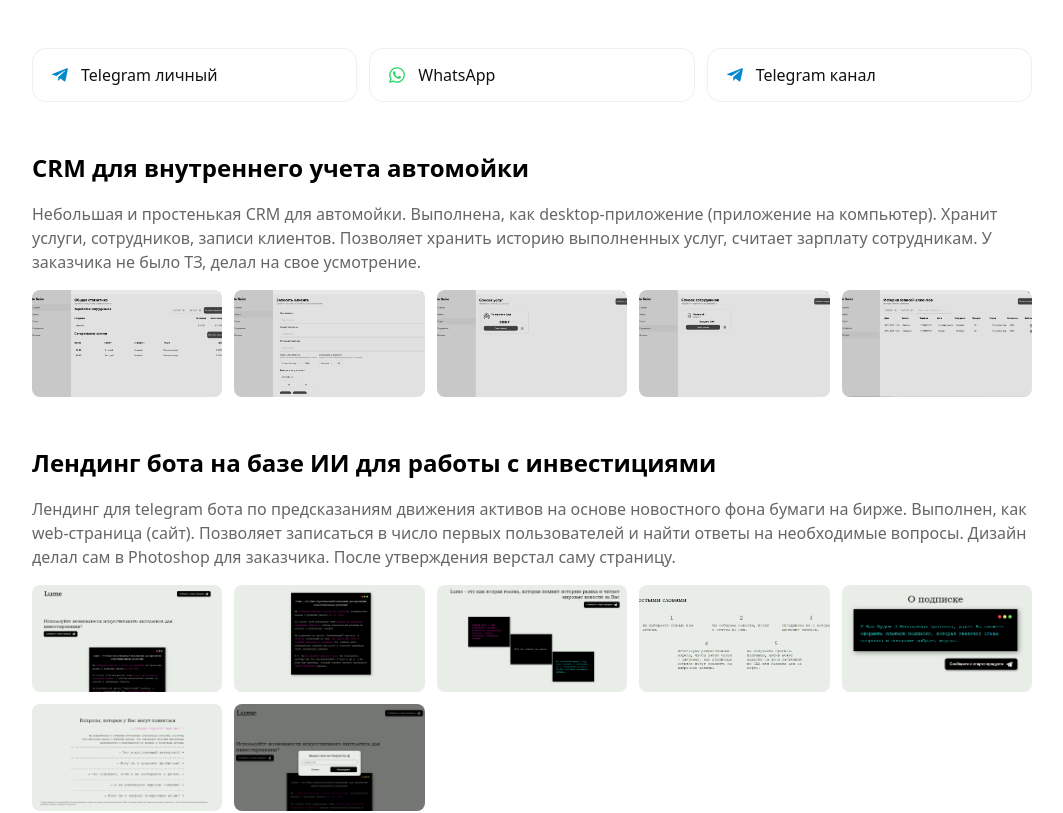
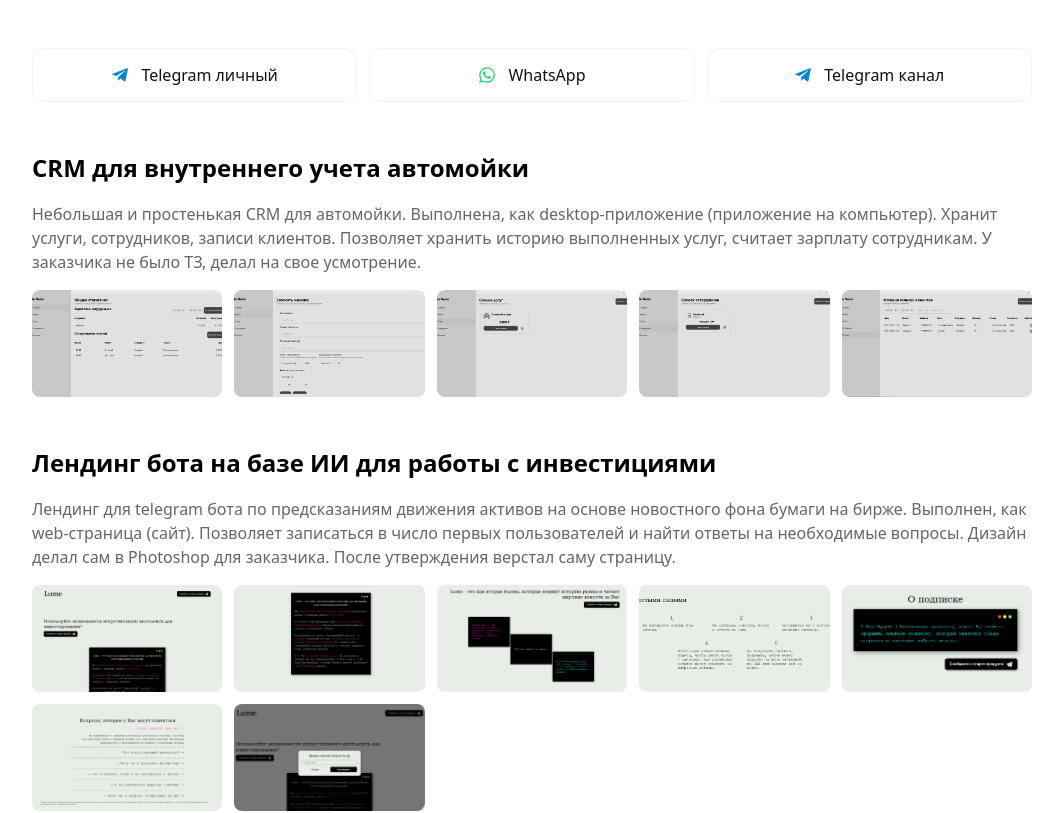
Before and after one commit to InVanSav/portfolio, a React (Vite) app: page / in a window 1280 px wide. Shown: the top 813 px of the page, without its empty margins (108-1171 px from the left). Built offline with nearby package versions, Linux system fonts and the light colour scheme.

Commit message:
Whole tag is clickable

```diff
--- a/src/components/ImageViewer.css
+++ b/src/components/ImageViewer.css
@@ -42,7 +42,6 @@
   right: 20px;
 }
 
-/* 📱 мобилки */
 @media (max-width: 480px) {
   .viewer__arrow {
     font-size: 36px;
--- a/src/pages/ProjectsPage.css
+++ b/src/pages/ProjectsPage.css
@@ -10,45 +10,45 @@
 
 .contacts-list {
   padding: 0;
-
   display: flex;
   gap: 12px;
+  list-style: none;
 }
 
 .contact-item {
+  flex: 1; /* Занимает равное пространство */
+}
+
+.contact-link {
   display: flex;
   align-items: center;
+  justify-content: center;
   gap: 12px;
-
   padding: 14px 18px;
-  width: 100%;
-
+  height: 100%;
   border-radius: 14px;
   border: 1px solid rgba(0, 0, 0, 0.06);
-
   background: rgba(255, 255, 255, 0.6);
   backdrop-filter: blur(6px);
-
   transition:
     transform 0.15s ease,
     box-shadow 0.15s ease,
     background 0.15s ease;
+  text-decoration: none;
+  color: #111;
+  font-size: 16px;
+  font-weight: 500;
+  text-align: center;
+  box-sizing: border-box;
 }
 
-.contact-item:hover {
+.contact-link:hover {
   transform: translateY(-1px);
   background: rgba(255, 255, 255, 0.8);
   box-shadow: 0 6px 20px rgba(0, 0, 0, 0.06);
 }
 
-.contact-item a {
-  color: #111;
-  font-size: 16px;
-  font-weight: 500;
-  text-decoration: none;
-}
-
-.contact-item svg {
+.contact-link svg {
   font-size: 18px;
   flex-shrink: 0;
 }
@@ -59,8 +59,10 @@
   }
 
   .contact-item {
-    width: inherit;
-    align-items: center;
-    justify-content: center;
+    width: 100%;
+  }
+
+  .contact-link {
+    width: 100%;
   }
 }
--- a/src/pages/ProjectsPage.tsx
+++ b/src/pages/ProjectsPage.tsx
@@ -12,23 +12,38 @@ export function ProjectsPage() {
       <div className="contacts-block">
         <ul className="contacts-list">
           <li className="contact-item">
-            <FaTelegramPlane color="#0088cc" />{" "}
-            <a href="https://t.me/Ivan_Savickij" target="_blank" rel="noopener noreferrer">
-              Telegram личный
+            <a
+              href="https://t.me/Ivan_Savickij"
+              target="_blank"
+              rel="noopener noreferrer"
+              className="contact-link"
+            >
+              <FaTelegramPlane color="#0088cc" />
+              <span>Telegram личный</span>
             </a>
           </li>
 
           <li className="contact-item">
-            <FaWhatsapp color="#25D366" />{" "}
-            <a href="https://wa.me/79958701830" target="_blank" rel="noopener noreferrer">
-              WhatsApp
+            <a
+              href="https://wa.me/79958701830"
+              target="_blank"
+              rel="noopener noreferrer"
+              className="contact-link"
+            >
+              <FaWhatsapp color="#25D366" />
+              <span>WhatsApp</span>
             </a>
           </li>
 
           <li className="contact-item">
-            <FaTelegramPlane color="#0088cc" />{" "}
-            <a href="https://t.me/twenty_four_frames" target="_blank" rel="noopener noreferrer">
-              Telegram канал
+            <a
+              href="https://t.me/twenty_four_frames"
+              target="_blank"
+              rel="noopener noreferrer"
+              className="contact-link"
+            >
+              <FaTelegramPlane color="#0088cc" />
+              <span>Telegram канал</span>
             </a>
           </li>
         </ul>
```
